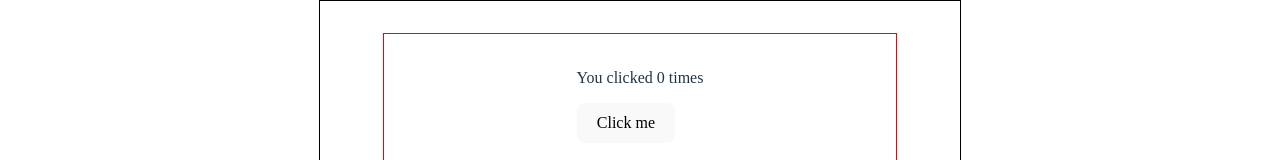
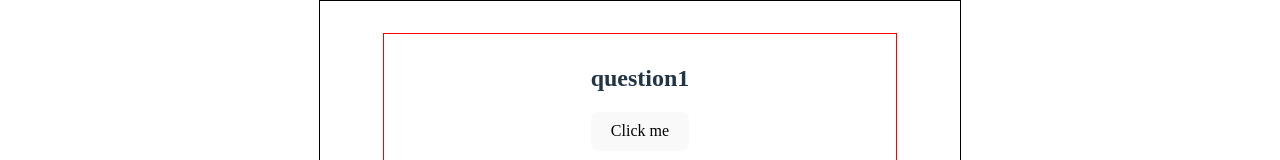
Before and after one commit to Nat-Ma/turtle-project, a React (Vite) app: page / in a window 1280 px wide. Shown: the top 160 px of the page. Built offline with nearby package versions, Linux system fonts and the light colour scheme.

Commit message:
push for kaviya again

```diff
--- a/src/components/Question.jsx
+++ b/src/components/Question.jsx
@@ -4,12 +4,15 @@ import { useState } from 'react';
 export default function Question() {
 
 
-  const [count, setCount] = useState(0);
+  const questions = ["question1","question2","question3"];
+  let i = 0;
+  const [index, setIndex] = useState(0);
 
   return (
     <div>
-    <p>You clicked {count} times</p>
-      <button onClick={() => setCount(count + 1)}>
+    <h2>{questions[index]}</h2>
+
+      <button onClick={() => setIndex(index + 1)}>
     Click me
   </button>
   </div>
--- a/src/components/Questionary.jsx
+++ b/src/components/Questionary.jsx
@@ -2,6 +2,7 @@ import Question from './Question'
 
 
 const Questionary = () => {
+
   return (
     <div className='container'>
       <div className='container__questions'>
@@ -18,7 +19,7 @@ const Questionary = () => {
           <li className='answer'>Answer Option 4</li>
         </ul>
 
-        <button className="submit"></button>
+        <button className="submit" ></button>
 
 
 
```
